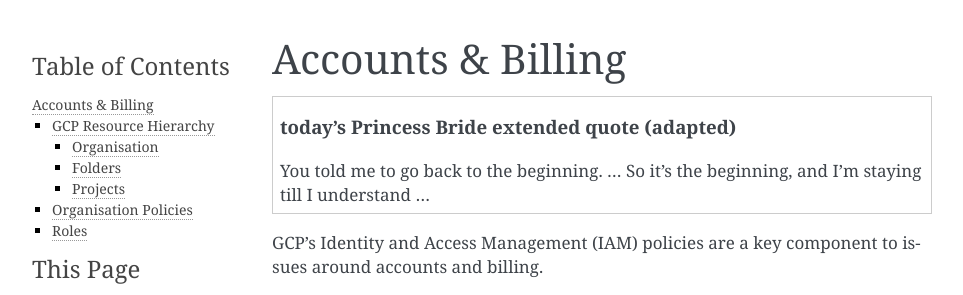
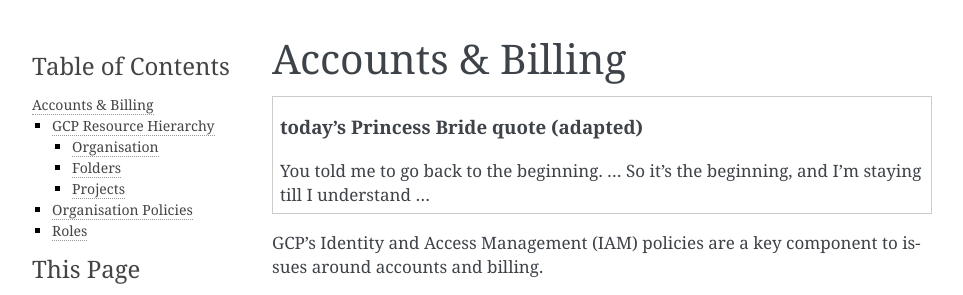
Before and after one commit to m4sterbunny/rtd-gcp-cloud, a Sphinx documentation site: the page built from source/pages/accounts-billing.rst, in a window 1280 px wide and 900 px high. Shown: the top 295 px of the window, without its empty margins (148-1111 px from the left). Built offline with Sphinx 7.4.7, drawn with Linux system fonts in a browser that asks for light colours.

Commit message:
back to the beginning

```diff
--- a/source/pages/accounts-billing.rst
+++ b/source/pages/accounts-billing.rst
@@ -4,7 +4,7 @@
 Accounts & Billing
 ==================
 
-.. topic:: today's Princess Bride extended quote (adapted)
+.. topic:: today's Princess Bride quote (adapted)
 
 	You told me to go back to the beginning. ... So it's the beginning, and I'm staying till I understand ...
 
@@ -92,8 +92,7 @@
 
 .. topic:: Create a Project
 
-
-GCP > IAM & > Manage Resources > Create
+	GCP > IAM & > Manage Resources > Create
 
 
 Organisation Policies
```
Also changed, not shown: 5 other files.
